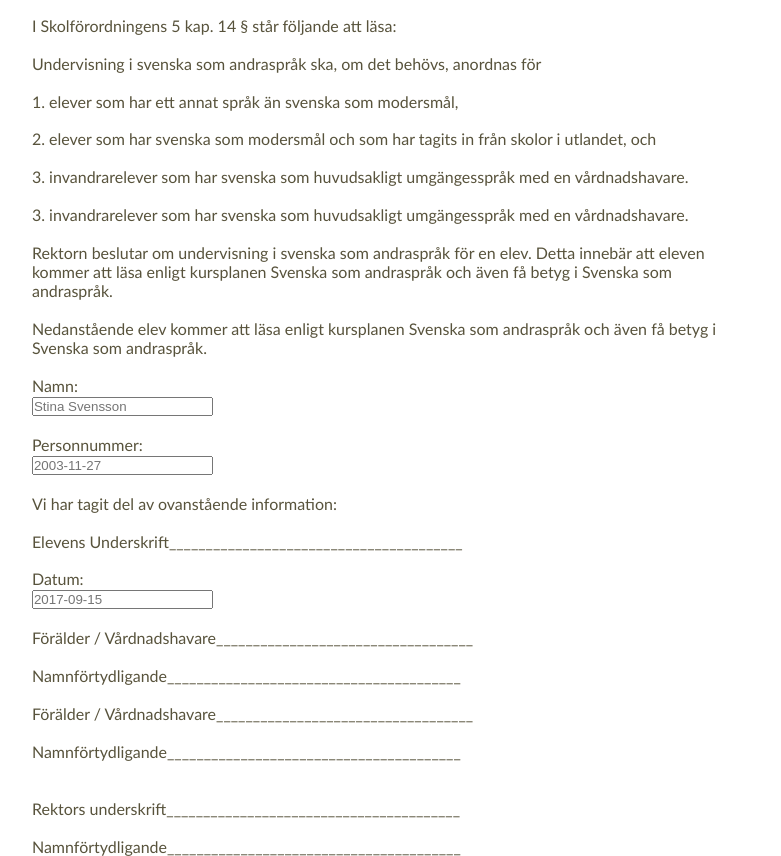
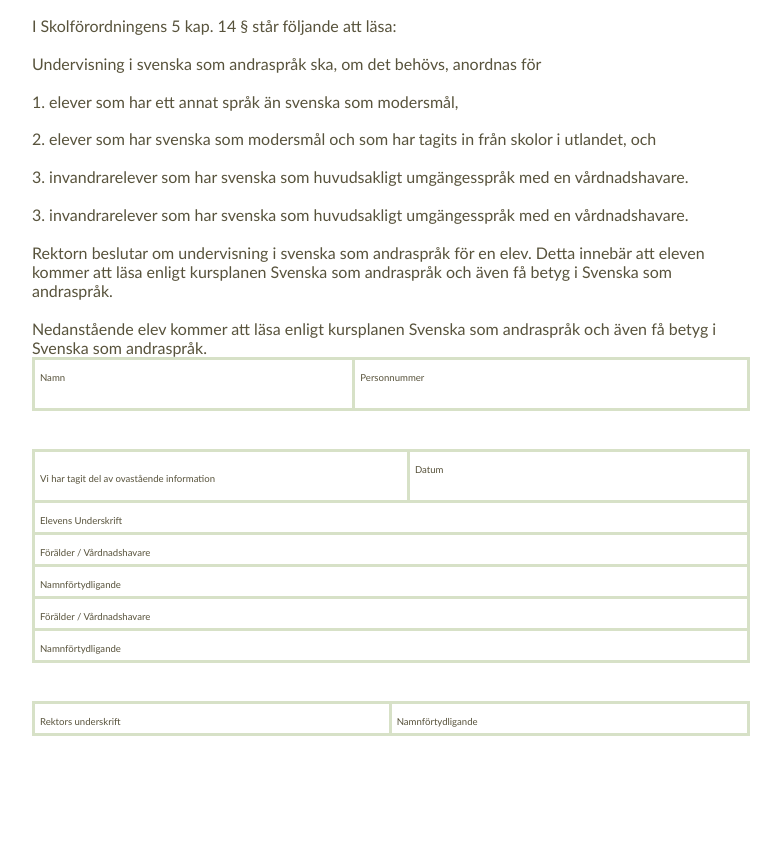
Before and after one commit to AlexanderGrip/Gripsholmsskolan-Forms, a website built with webpack: page Svenska som andraspråk.html in a window 1280 px wide. Shown: the part 211-1067 px from the top of the page, without its empty margins (249-1030 px from the left). After the commit the page ends 984 px from the top, so only its background shows below. Built offline with nearby package versions, Linux system fonts and the light colour scheme.

Commit message:
Svenska som andraspråk ändringar
Layouten bytte ut mot tables

```diff
--- a/Svenska som andraspråk.html
+++ b/Svenska som andraspråk.html
@@ -42,28 +42,77 @@
 
 		<p>Nedanstående elev kommer att läsa enligt kursplanen Svenska som andraspråk och även få betyg i Svenska som andraspråk.</p>
 
-		<p>Namn:</p>
-		<input placeholder="Stina Svensson">
+		<table>
 
-		<p>Personnummer:</p>
-		<input placeholder="2003-11-27">
+			<tr>
+				<td>
+					<label>Namn</label>
+					<textarea rows=1></textarea>
+				</td>
+				<td>
+					<label>Personnummer</label>
+					<textarea rows=1></textarea>
+				</td>
+			</tr>
 
-		<p>Vi har tagit del av ovanstående information:</p>
-		<p>Elevens Underskrift________________________________________</p>
-		<p>Datum:</p>
-		<input placeholder="2017-09-15">
-
-		<p>Förälder / Vårdnadshavare___________________________________</p>
-		<p>Namnförtydligande________________________________________</p>
-		<p>Förälder / Vårdnadshavare___________________________________</p>
-		<p>Namnförtydligande________________________________________</p>
+		</table>
 
 		<table>
+
+			<tr>
+				<td>
+					<label>Vi har tagit del av ovastående information</label>
+				</td>
+				<td>
+					<label>Datum</label>
+					<textarea rows=1></textarea>
+				</td>
+			</tr>
+
+			<tr>
+				<td colspan=2>
+					<label>Elevens Underskrift</label>
+				</td>
+			</tr>
+
+			<tr>
+				<td colspan=2>
+					<label>Förälder / Vårdnadshavare</label>
+				</td>
+			</tr>
+
+			<tr>
+				<td colspan=2>
+					<label>Namnförtydligande</label>
+				</td>
+			</tr>
+
+			<tr>
+				<td colspan=2>
+					<label>Förälder / Vårdnadshavare</label>
+				</td>
+			</tr>
+
+			<tr>
+				<td colspan=2>
+					<label>Namnförtydligande</label>
+				</td>
+			</tr>
+
 		</table>
 
-		<p>Rektors underskrift________________________________________</p>
-		<p>Namnförtydligande________________________________________</p>
+		<table>
 
+			<tr>
+				<td>
+					<label>Rektors underskrift</label>
+				</td>
+				<td>
+					<label>Namnförtydligande</label>
+				</td>
+			</tr>
+
+		</table>
 
 	</div>
 
```
